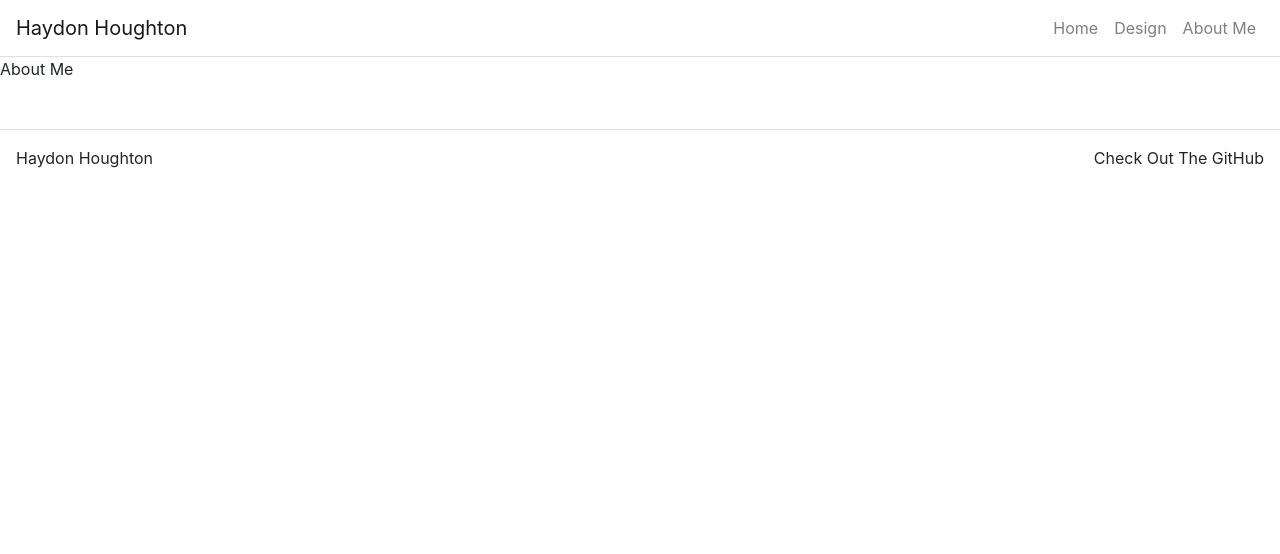
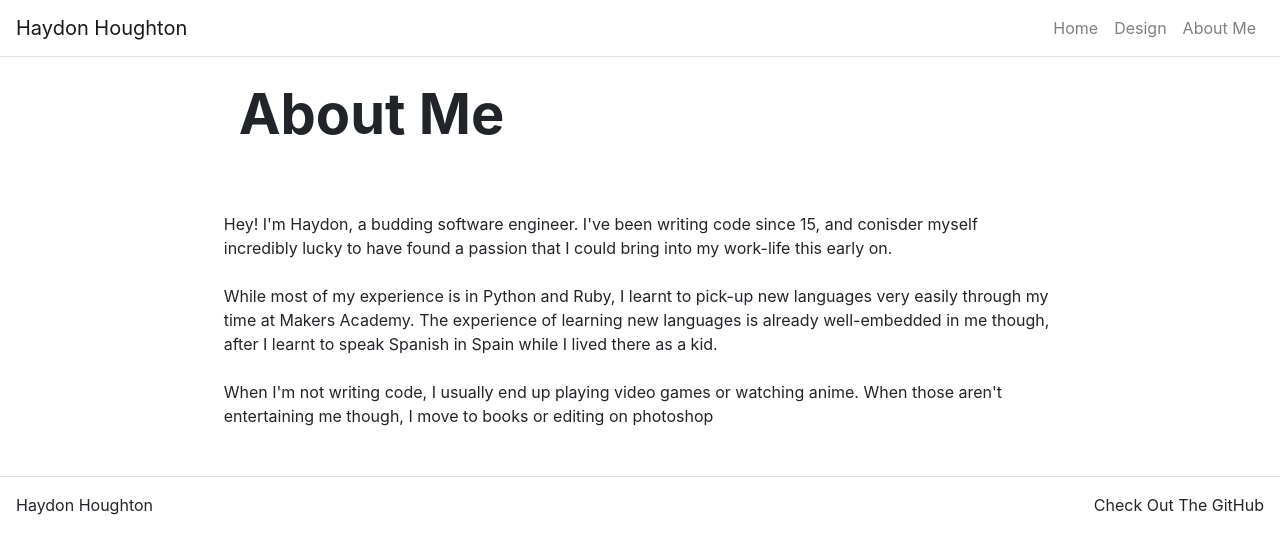
Before and after one commit to Kefuri/Kefuri.github.io, a React (Create React App) app: page /about in a window 1280 px wide. Shown: the top 554 px of the page. Built offline with nearby package versions, Linux system fonts and the light colour scheme.

Commit message:
Add About page

```diff
--- a/src/App.js
+++ b/src/App.js
@@ -34,7 +34,7 @@ class App extends React.Component {
       },
 
       about: {
-        title: 'Title'
+        title: 'About Me'
       },
     }
   }
@@ -57,7 +57,7 @@ class App extends React.Component {
           </Navbar>
 
           <Route path='/' exact render={() => <HomePage title={this.state.home.title} subtitle={this.state.home.subtitle}/>} />
-          <Route path='/about' exact render={() => <AboutPage />} />
+          <Route path='/about' exact render={() => <AboutPage title={this.state.about.title} />} />
           <Route path='/design' exact render={() => <DesignPage />} />
         </Container>
         <Footer />
--- /dev/null
+++ b/src/components/Content.js
@@ -0,0 +1,18 @@
+import React from 'react';
+
+import Container from 'react-bootstrap/Container';
+import Col from 'react-bootstrap/Col';
+import Row from 'react-bootstrap/Row';
+
+function Content(props) {
+  return(
+    <Container fluid={true}>
+      <Row className="justify-content-center">
+        <Col md={9}>
+          {props.children}
+        </Col>
+      </Row>
+    </Container>
+  )
+}
+export default Content
--- a/src/pages/AboutPage.js
+++ b/src/pages/AboutPage.js
@@ -1,9 +1,26 @@
 import React from 'react';
+import Hero from '../components/Hero';
+import Container from 'react-bootstrap/Container';
+import Content from '../components/Content';
+import Row from 'react-bootstrap/Row';
 
 function AboutPage(props) {
 
   return(
-    <p>About Me</p>
+    <Container>
+      <Hero title={props.title} />
+      <Content>
+        <Row>Hey! I'm Haydon, a budding software engineer. I've been writing code since 15, and conisder myself
+        incredibly lucky to have found a passion that I could bring into my work-life this early on.</Row>
+        <br />
+        <Row>While most of my experience is in Python and Ruby, I learnt to pick-up new languages very easily through my time at Makers Academy.
+        The experience of learning new languages is already well-embedded in me though, after I learnt to speak Spanish in Spain while I lived there as a kid.</Row>
+        <br />
+       <Row> When I'm not writing code, I usually end up playing video games or watching anime. When those aren't entertaining me though,
+        I move to books or editing on photoshop</Row>
+      </Content>
+    </Container>
+
   );
 
 }
```
